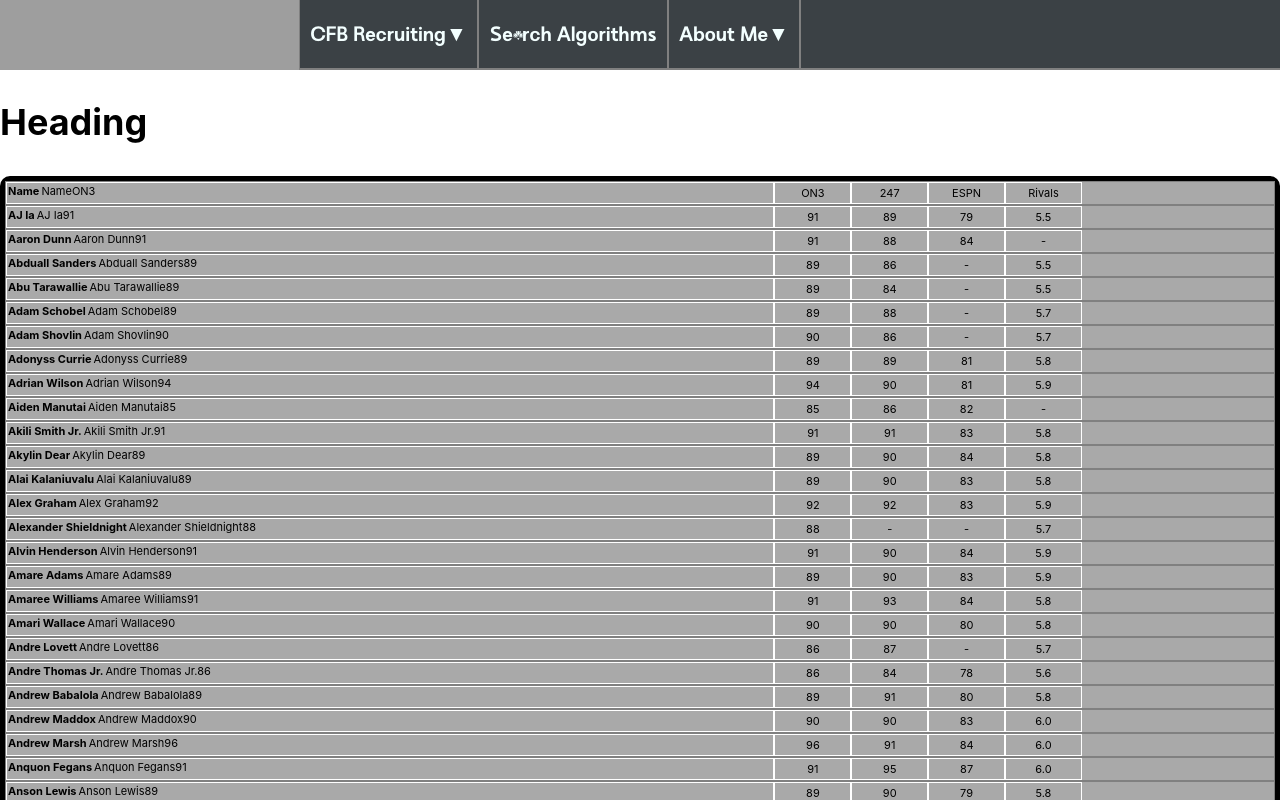
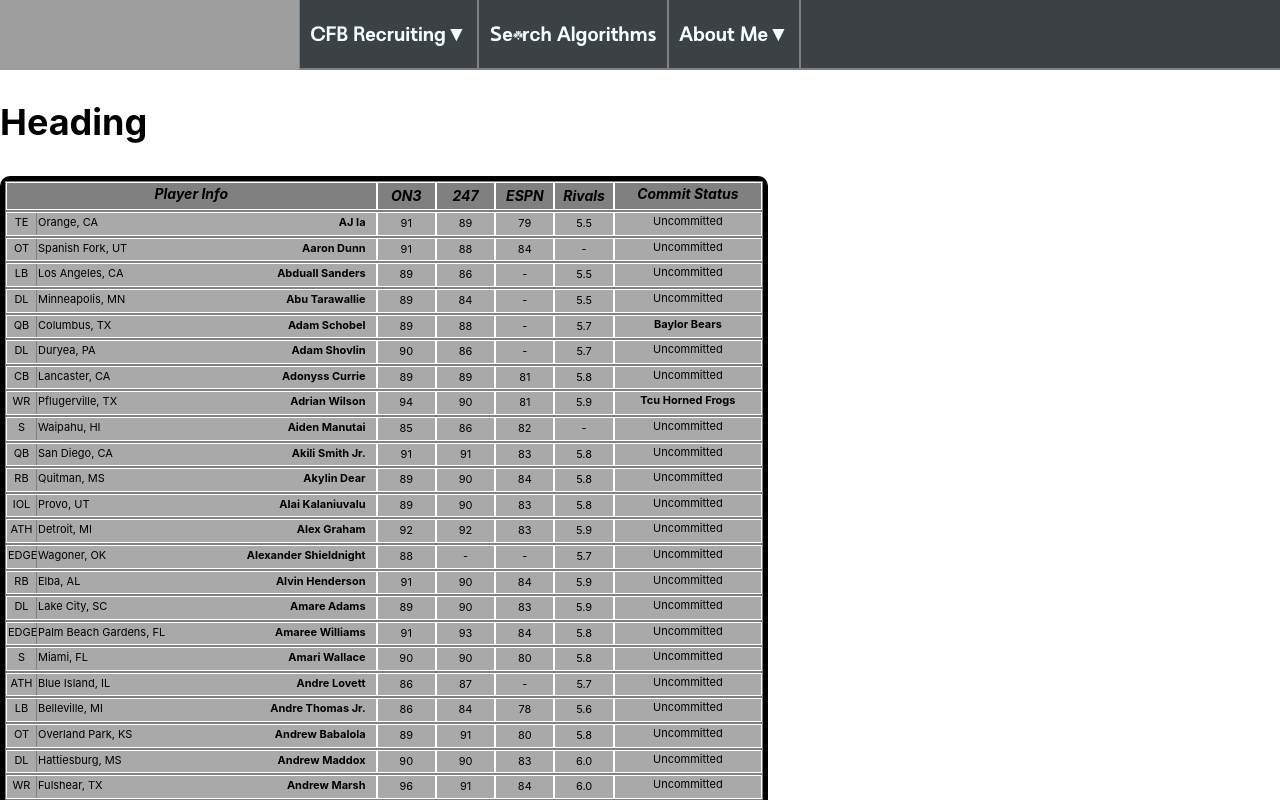
Before and after one commit to ldnelson16/Portfolio, a Next.js app: page /cfbrecruiting/sortable in a window 1280 px wide. Shown: the top 800 px of the page. Built offline with nearby package versions, Linux system fonts and the light colour scheme; grey boxes are pictures that could not be loaded.

Commit message:
Divs finished

```diff
--- a/components/playertable.js
+++ b/components/playertable.js
@@ -5,15 +5,43 @@ import utilStyles from '../styles/utils.module.css';
 import Link from 'next/link';
 import playerdata from '../data/classof2025data.json'
 
+function headerCell(){
+    return(
+        <div className={styles.headerCell} id="header">
+            <div className={styles.playerInfo}>
+                <em>Player Info</em>
+            </div>
+            <div className={styles.ron3}>
+                <em>ON3</em>
+            </div>
+            <div className={styles.r247}>
+                <em>247</em>
+            </div>
+            <div className={styles.respn}>
+                <em>ESPN</em>
+            </div>
+            <div className={styles.rrivals}>
+                <em>Rivals</em>
+            </div>
+            <div className={styles.commitInfo}>
+                <em>Commit Status</em>
+            </div>
+        </div>
+    );
+}
+
 function playerCell(data,key){
     return(
         <div className={styles.playerCell} id={key}>
             <div className={styles.playerInfo}>
+                <div className={styles.posInfo}>
+                    {data["Pos"]}
+                </div>
+                <div className={styles.locationInfo}>
+                    {data["City"]+", "+data["State"]}
+                </div>
                 <div className={styles.nameInfo}>
                     {data["name"]}
-                </div>
-                <div className={styles.relatedInfo}>
-                    {data["name"]+data["ON3 Rating"]}
                 </div>
             </div>
             <div className={styles.ron3}>
@@ -28,6 +56,7 @@ function playerCell(data,key){
             <div className={styles.rrivals}>
                 {data["Rivals Rating"]}
             </div>
+            {data["Commit Status"]==false?<div className={styles.commitInfo}>Uncommitted</div>:<div className={styles.commitInfo}><b>{data["Commit Status"]}</b></div>}
         </div>
     );
 }
@@ -37,7 +66,7 @@ export default function Playertable(){
     return(
         <div className={styles.playerTable}>
             {console.log("DATA processing from JSON file")}
-            {playerCell({"name":"Name","ON3 Rating":"ON3","247 Rating":"247","ESPN Rating":"ESPN","Rivals Rating":"Rivals","Pos":"Pos:","City":"City","State":"State","Committ Status":"Commit"},-1)}
+            {headerCell()}
             {data.map((datum,i)=>playerCell(datum,i))}
         </div>
     )
--- a/styles/playertable.module.css
+++ b/styles/playertable.module.css
@@ -2,52 +2,91 @@
     width: 100%;
     border: 1px solid gray;
     display: grid;
-    grid-template-columns: 8fr repeat(4, .8fr) 2fr;
+    grid-template-columns: 5fr repeat(4, .8fr) 2fr;
     grid-template-rows: .2fr;
     grid-column-gap: 0px;
     grid-row-gap: 0px;
     background-color: darkgrey;
     font-size: 11px;
 }
+.headerCell{
+    width: 100%;
+    border: 1px solid gray;
+    display: grid;
+    grid-template-columns: 5fr repeat(4, .8fr) 2fr;
+    grid-template-rows: .2fr;
+    grid-column-gap: 0px;
+    grid-row-gap: 0px;
+    background-color: gray;
+    font-size: 14px;
+    font-weight: bold;
+    text-align: center;
+}
+.headerCell .playerInfo{
+    display: block;
+    text-align: center;
+}
 .playerInfo{
     grid-area: 1/1/2/2;
     border: 1px solid white;
-    height: 22px;
+    height: auto;
+    display: flex;
 }
 .nameInfo{
     grid-area: 1/1/2/2;
     padding: 1px;
-    display: inline;
+    padding-left: 5px;
+    display: flexbox;
+    flex-direction: row;
     font-weight: bold;
+    margin-left: auto;
+    padding-right: 10px;
 }
-.relatedInfo{
+.locationInfo{
     grid-area: 1/1/2/2;
     padding: 1px;
-    display: inline;
+    display: flexbox;
+    flex-direction: row;
+    width: 160px;
+}
+.posInfo{
+    grid-area: 1/1/2/2;
+    padding: 1px;
+    display: flexbox;
+    flex-direction: row;
+    float: right;
+    width: 30px;
+    text-align: center;
+    border-right: 1px solid gray;
 }
 .ron3{
-    grid-area: 1/2/3/3;
+    grid-area: 1/2/2/3;
     border: 1px solid white;
     text-align: center;
     padding: 2px;
 }
 .r247{
-    grid-area: 1/3/3/4;
+    grid-area: 1/3/2/4;
     border: 1px solid white;
     text-align: center;
     padding: 2px;
 }
 .respn{
-    grid-area: 1/4/3/5;
+    grid-area: 1/4/2/5;
     border: 1px solid white;
     text-align: center;
     padding: 2px;
 }
 .rrivals{
-    grid-area: 1/5/3/6;
+    grid-area: 1/5/2/6;
     border: 1px solid white;
     text-align: center;
     padding: 2px;
+}
+.commitInfo{
+    grid-area: 1/6/2/7;
+    border: 1px solid white;
+    text-align: center;
 }
 .playerCell:hover{
     background-color: lightgrey;
@@ -56,7 +95,7 @@
     background-color: grey;
 }
 .playerTable{
-    width: 100%;
+    width: 60%;
     border: 5px solid black;
     border-radius: 10px;
 }
```
